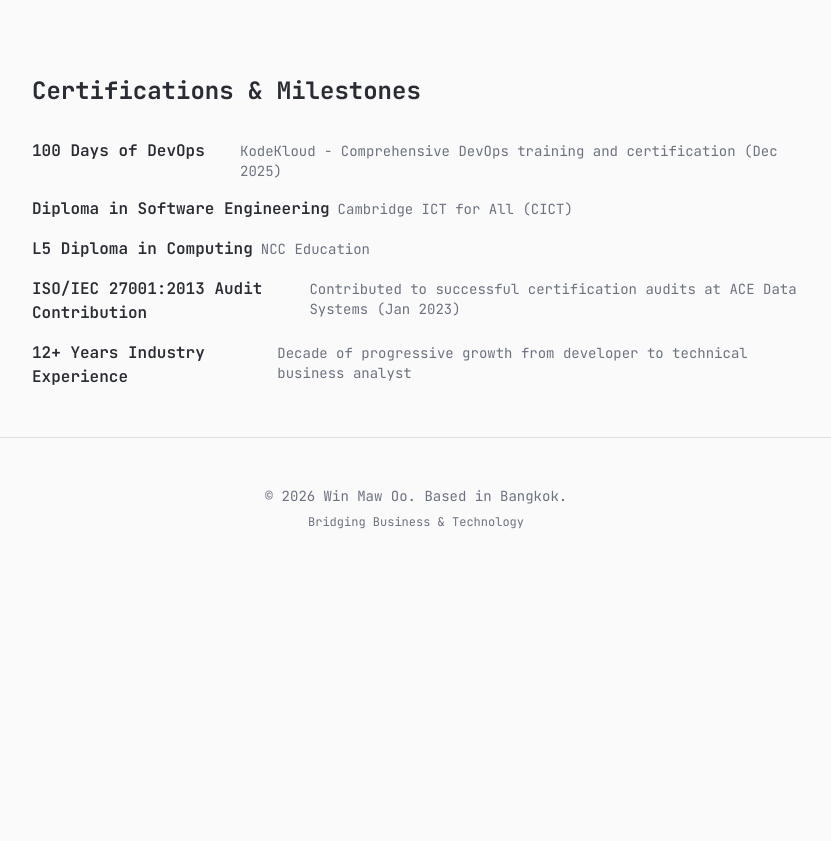
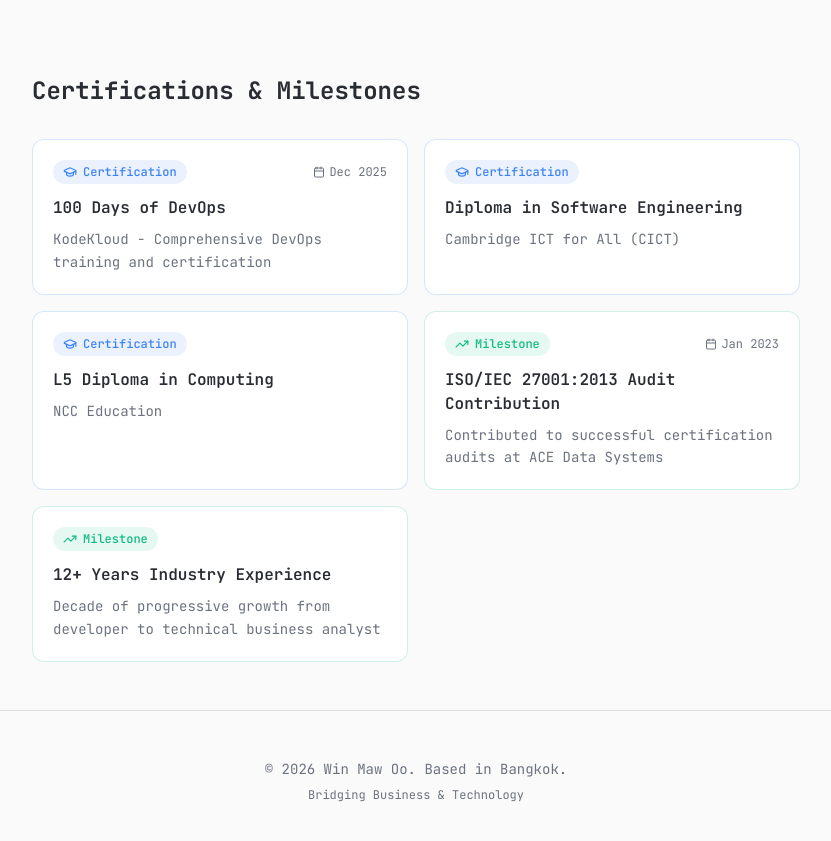
Before and after one commit to MawGyi/wmoportfolio, a Next.js app: page / in a window 1280 px wide. Shown: the part 2480-3321 px from the top of the page, without its empty margins (224-1055 px from the left). Before the commit the page ends 3058 px from the top, so only its background shows below. Built offline with nearby package versions, Linux system fonts and the light colour scheme.

Commit message:
✨ Enhance Certifications section with cards, icons, and hover effects

```diff
--- a/src/components/achievements.tsx
+++ b/src/components/achievements.tsx
@@ -1,5 +1,6 @@
 'use client'
 
+import { Award, GraduationCap, Trophy, TrendingUp, Calendar } from 'lucide-react'
 
 interface Achievement {
   _id: string
@@ -14,9 +15,36 @@ interface AchievementsProps {
   achievements?: Achievement[]
 }
 
-// Category icons are defined in categoryConfig below
-
-
+const categoryConfig = {
+  certification: {
+    icon: GraduationCap,
+    label: 'Certification',
+    color: 'text-blue-500',
+    bgColor: 'bg-blue-500/10',
+    borderColor: 'border-blue-500/20',
+  },
+  award: {
+    icon: Trophy,
+    label: 'Award',
+    color: 'text-amber-500',
+    bgColor: 'bg-amber-500/10',
+    borderColor: 'border-amber-500/20',
+  },
+  milestone: {
+    icon: TrendingUp,
+    label: 'Milestone',
+    color: 'text-emerald-500',
+    bgColor: 'bg-emerald-500/10',
+    borderColor: 'border-emerald-500/20',
+  },
+  now: {
+    icon: Award,
+    label: 'Current',
+    color: 'text-purple-500',
+    bgColor: 'bg-purple-500/10',
+    borderColor: 'border-purple-500/20',
+  },
+}
 
 const defaultAchievements: Achievement[] = [
   {
@@ -24,27 +52,6 @@ const defaultAchievements: Achievement[] = [
     title: 'Building an AI-powered design tool',
     description: 'Currently working on integrating AI into the creative workflow',
     category: 'now',
-  },
-  {
-    _id: '2',
-    title: 'Best Design Award 2024',
-    description: 'Recognized for outstanding UI/UX design work',
-    category: 'award',
-    date: '2024-06',
-  },
-  {
-    _id: '3',
-    title: 'AWS Solutions Architect',
-    description: 'Professional certification for cloud architecture',
-    category: 'certification',
-    date: '2023-11',
-  },
-  {
-    _id: '4',
-    title: '100+ Projects Completed',
-    description: 'Reached a major milestone in project delivery',
-    category: 'milestone',
-    date: '2023-08',
   },
 ]
 
@@ -57,18 +64,59 @@ export function Achievements({ achievements = defaultAchievements }: Achievement
   return (
     <section className="py-12">
       <h2 className="text-2xl font-bold mb-8">Certifications & Milestones</h2>
-      <ul className="space-y-4">
-        {achievements.map((achievement) => (
-          <li key={achievement._id} className="flex flex-col sm:flex-row sm:items-baseline gap-2">
-            <span className="font-semibold text-foreground min-w-[200px]">
-              {achievement.title}
-            </span>
-            <span className="text-sm text-muted-foreground">
-               {achievement.description} {achievement.date && `(${formatDate(achievement.date)})`}
-            </span>
-          </li>
-        ))}
-      </ul>
+
+      <div className="grid gap-4 sm:grid-cols-2">
+        {achievements.map((achievement, index) => {
+          const config = categoryConfig[achievement.category || 'certification']
+          const Icon = config.icon
+
+          return (
+            <div
+              key={achievement._id}
+              className={`
+                group relative p-5 rounded-xl border transition-all duration-300
+                bg-card hover:bg-card/80
+                ${config.borderColor} hover:border-primary/30
+                hover:-translate-y-1 hover:shadow-lg hover:shadow-primary/5
+              `}
+              style={{ animationDelay: `${index * 100}ms` }}
+            >
+              {/* Category Badge */}
+              <div className="flex items-center justify-between mb-3">
+                <span className={`
+                  inline-flex items-center gap-1.5 px-2.5 py-1 rounded-full text-xs font-medium
+                  ${config.bgColor} ${config.color}
+                `}>
+                  <Icon className="w-3.5 h-3.5" />
+                  {config.label}
+                </span>
+
+                {achievement.date && (
+                  <span className="inline-flex items-center gap-1 text-xs text-muted-foreground">
+                    <Calendar className="w-3 h-3" />
+                    {formatDate(achievement.date)}
+                  </span>
+                )}
+              </div>
+
+              {/* Title */}
+              <h3 className="font-semibold text-foreground mb-2 group-hover:text-primary transition-colors">
+                {achievement.title}
+              </h3>
+
+              {/* Description */}
+              {achievement.description && (
+                <p className="text-sm text-muted-foreground leading-relaxed">
+                  {achievement.description}
+                </p>
+              )}
+
+              {/* Subtle gradient overlay on hover */}
+              <div className="absolute inset-0 rounded-xl bg-gradient-to-br from-primary/0 to-primary/0 group-hover:from-primary/5 group-hover:to-transparent transition-all duration-300 pointer-events-none" />
+            </div>
+          )
+        })}
+      </div>
     </section>
   )
 }
```
